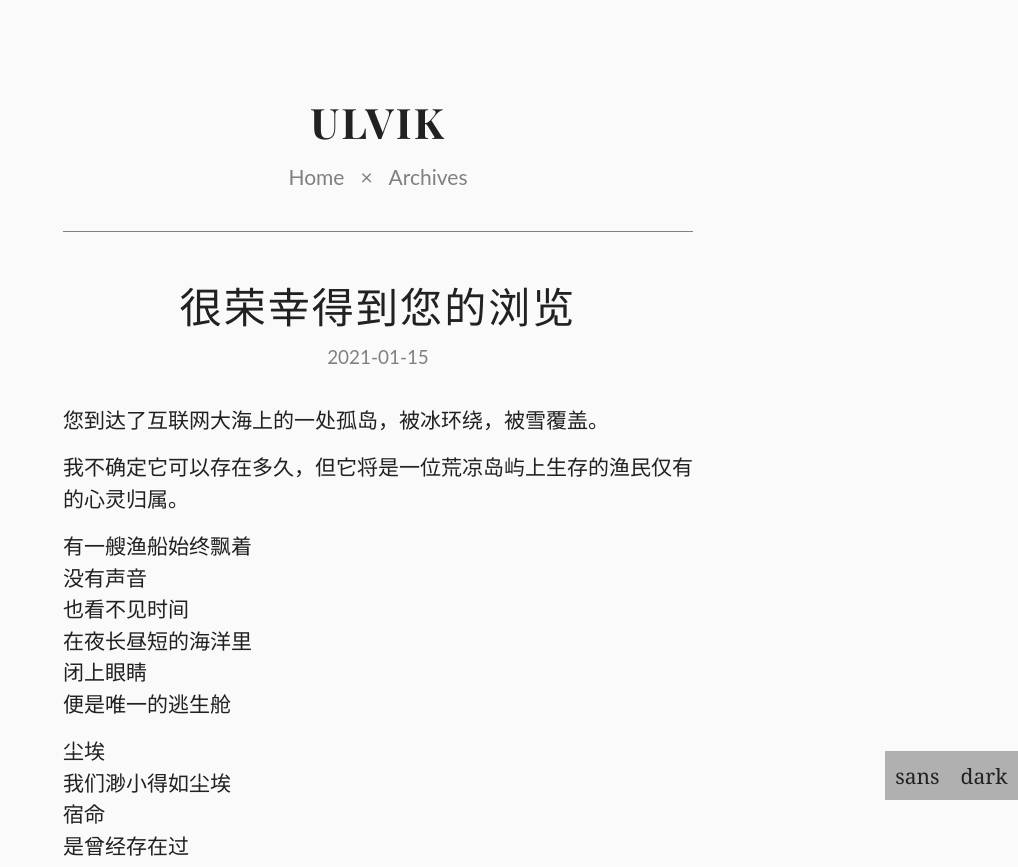
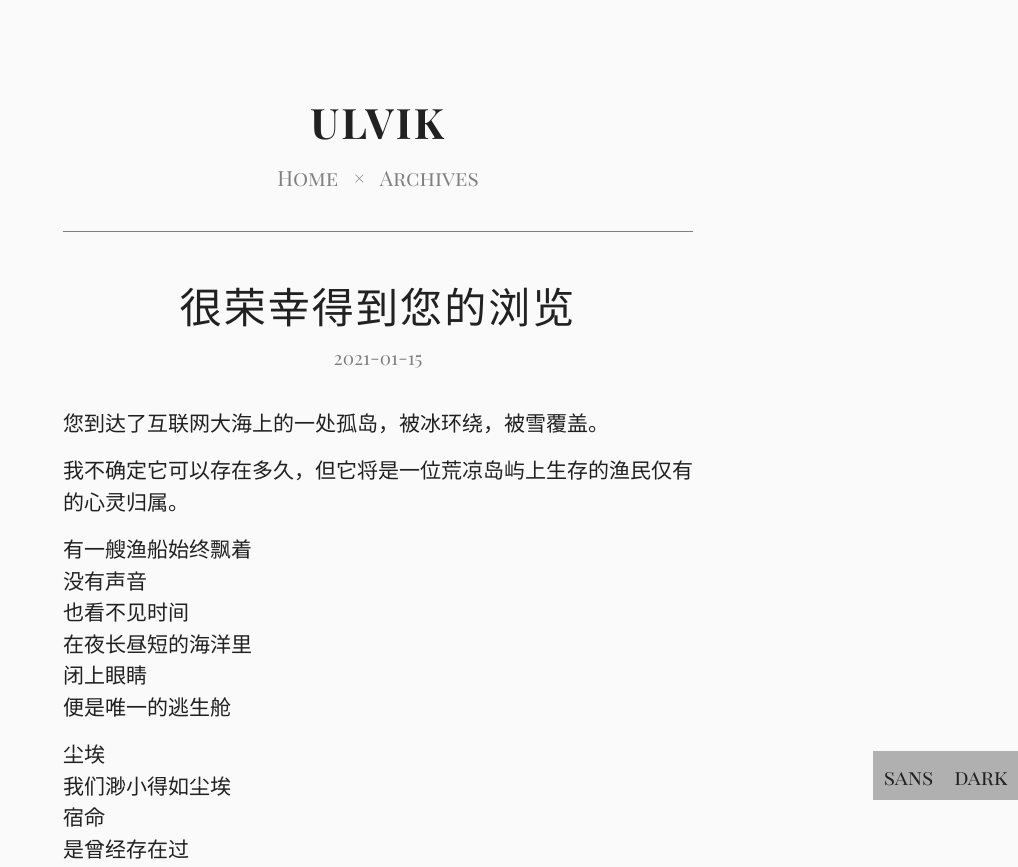
Before and after one commit to Jimmy-yim-Jimmy/Jimmy-yim-Jimmy.github.io, a plain HTML site: page index.html in a window 1280 px wide. Shown: the top 867 px of the page, without its empty margins (262-1280 px from the left). Drawn offline with Linux system fonts and the light colour scheme.

Commit message:
Site updated: 2021-01-15 17:13:27

```diff
--- a/css/style.css
+++ b/css/style.css
@@ -23,7 +23,7 @@ html {
 body {
   background: var(--bg-color);
   color: var(--text-color);
-  font-family: var(--body-stack);
+  font-family: 'Playfair Display SC', 'Noto Serif SC',serif;
   font-size: 16px;
   font-size: clamp(16px, 2.4vw, 21px);
   margin: auto;
@@ -55,7 +55,7 @@ body {
 }
 
 #title {
-  font-family: var(--title-stack);
+  font-family: 'Playfair Display SC', 'Noto Serif SC',serif;
   font-size: 2em;
   font-weight: 900;
   letter-spacing: 0.05em;
@@ -69,7 +69,7 @@ body {
 }
 
 .nav-link, .nav-spacer, .article-more-link {
-  font-family: var(--secondary-stack);
+  font-family: 'Playfair Display SC', 'Noto Serif SC',serif;
   color: var(--secondary-color);
 }
 
@@ -90,7 +90,7 @@ body {
 }
 
 .article-title {
-  font-family: var(--title-stack);
+  font-family: 'Playfair Display SC', 'Noto Serif SC',serif;
   font-size: 2em;
   font-weight: normal;
   letter-spacing: 0.05em;
@@ -109,7 +109,7 @@ body {
 
 .article-meta, .archive-article-date, .article-nav, .page-nav, .article-footer, .archive-article-word-count {
   color: var(--secondary-color);
-  font-family: var(--secondary-stack);
+  font-family: 'Playfair Display SC', 'Noto Serif SC',serif;
   font-size: 0.9em;
   height: auto;
   line-height: inherit;
```
